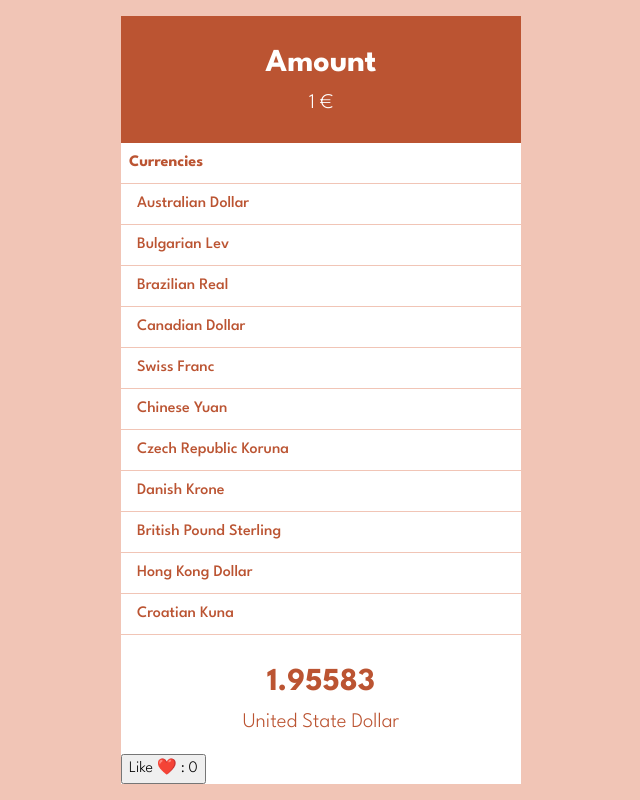
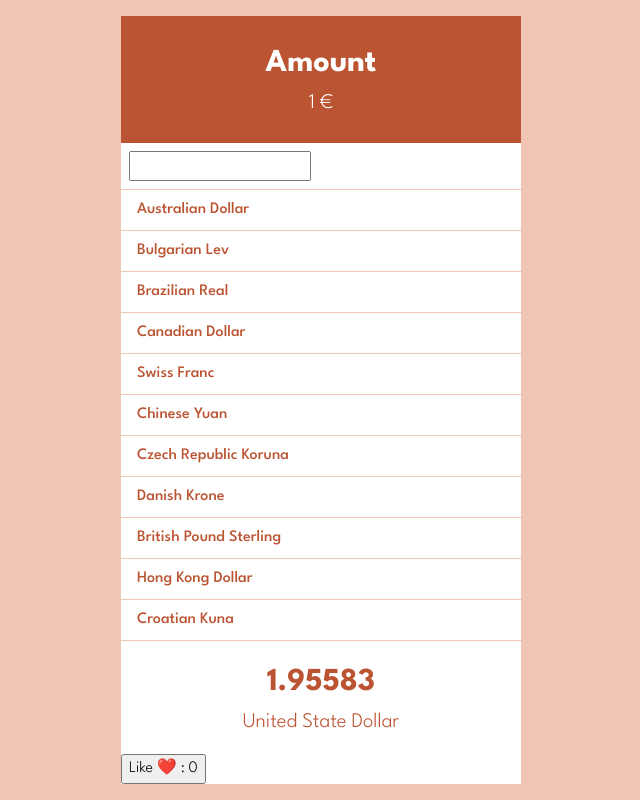
Before and after one commit to VinceBmmrt/converter-v1, a React (Vite) app: page / in a window 1280 px wide. Shown: the whole page, without its empty margins (319-959 px from the left). Built offline with nearby package versions, Linux system fonts and the light colour scheme.

Commit message:
Ajout de l'input contrôler

```diff
--- a/src/components/Currencies/Currencies.tsx
+++ b/src/components/Currencies/Currencies.tsx
@@ -1,3 +1,4 @@
+import { ChangeEvent, useState } from 'react';
 import './Currencies.scss';
 
 // Passage de props
@@ -14,9 +15,31 @@ type CurrenciesProps = {
 
 // 2ème étape : Déclarer les props dans le composant
 function Currencies({ currencies }: CurrenciesProps) {
+  // Je créer une variable d'état que je vais chercher à lier à mon input
+  const [searchText, setSearchText] = useState('');
+
+  function handleChangeSearchTextInput(event: ChangeEvent<HTMLInputElement>) {
+    // Je récupère la nouvelle valeur à enregister
+    const newValue = event.target.value;
+
+    // Je modifie la valeur de ma variable d'état
+    setSearchText(newValue);
+  }
+
   return (
     <div className="currencies">
-      <div className="currencies__title">Currencies</div>
+      <div className="currencies__title">
+        <input
+          type="text"
+          className="currencies__input"
+          // Je lie la valeur de mon input à ma variable d'état
+          value={searchText}
+          // Lorsque je change la valeur de mon input, je modifie la valeur de ma variable d'état
+          // onChange={(event) => setSearchText(event.target.value)}
+          onChange={handleChangeSearchTextInput}
+        />
+        {searchText}
+      </div>
       <ul className="currencies__list">
         {currencies.map((currency) => (
           <li className="currencies__item" key={currency.code}>
```
